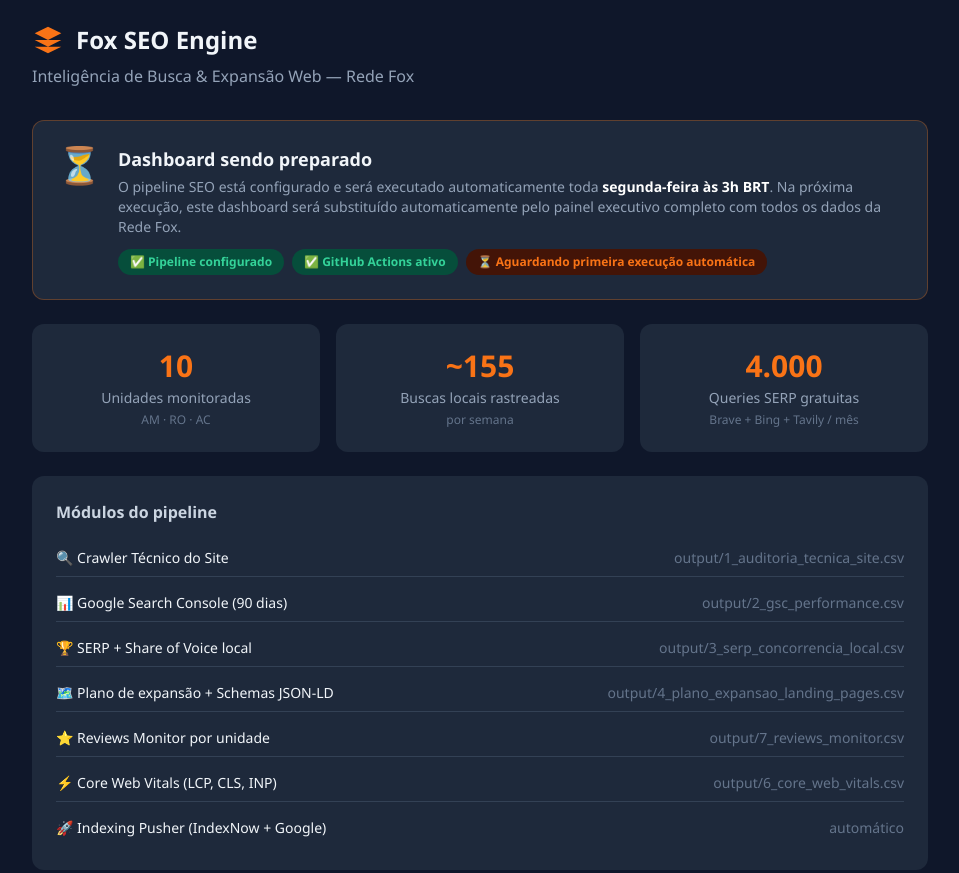
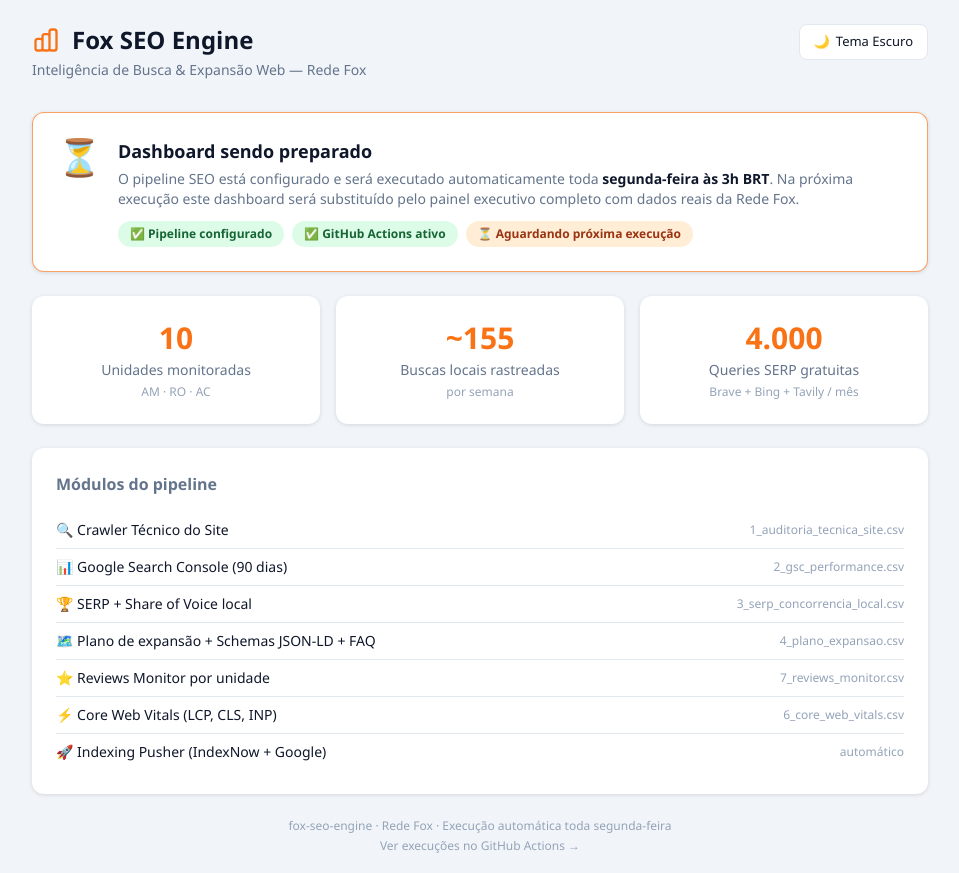
Before and after one commit to pgup-sistemas/fox-seo-engine, a plain HTML site: page docs/index.html in a window 1280 px wide. Shown: the top 873 px of the page, without its empty margins (160-1119 px from the left). Drawn offline with nearby package versions, Linux system fonts and the light colour scheme.

Commit message:
feat: toggle de tema claro/escuro no dashboard
- docs/index.html: botão ☀️/🌙 no header, variáveis CSS para ambos os
  temas, persiste preferência no localStorage, respeita prefers-color-scheme
- dashboard_builder.py: mesmo toggle integrado ao template Jinja2 gerado
  pelo pipeline semanal, re-renderiza gráficos Plotly ao trocar tema

Co-Authored-By: Claude Sonnet 4.6 <noreply@anthropic.com>

```diff
--- a/docs/index.html
+++ b/docs/index.html
@@ -6,114 +6,162 @@
 <title>Fox SEO Engine — Dashboard</title>
 <script src="https://cdn.tailwindcss.com"></script>
 <style>
-  body { background: #0f172a; color: #f1f5f9; font-family: 'Segoe UI', sans-serif; }
-  .card { background: #1e293b; border-radius: 12px; padding: 24px; }
+  :root {
+    --bg: #0f172a; --card: #1e293b; --text: #f1f5f9; --muted: #94a3b8;
+    --border: #334155; --hover: #334155; --sub: #64748b;
+    --badge-g-bg: #064e3b; --badge-g-c: #34d399;
+    --badge-o-bg: #431407; --badge-o-c: #f97316;
+    --row-border: #334155; --link: #60a5fa;
+  }
+  :root[data-theme="light"] {
+    --bg: #f1f5f9; --card: #ffffff; --text: #0f172a; --muted: #64748b;
+    --border: #e2e8f0; --hover: #f8fafc; --sub: #94a3b8;
+    --badge-g-bg: #dcfce7; --badge-g-c: #166534;
+    --badge-o-bg: #ffedd5; --badge-o-c: #9a3412;
+    --row-border: #e2e8f0; --link: #2563eb;
+  }
+  *, *::before, *::after { box-sizing: border-box; }
+  body { background: var(--bg); color: var(--text); font-family: 'Segoe UI', system-ui, sans-serif; transition: background .2s, color .2s; margin: 0; }
+  .card { background: var(--card); border-radius: 12px; padding: 24px; box-shadow: 0 1px 4px rgba(0,0,0,.12); }
   .accent { color: #f97316; }
+  .muted { color: var(--muted); }
+  .sub { color: var(--sub); }
   .badge { display: inline-block; padding: 4px 12px; border-radius: 999px; font-size: 12px; font-weight: 600; }
-  .badge-green { background: #064e3b; color: #34d399; }
-  .badge-orange { background: #431407; color: #f97316; }
-  .spinner { animation: spin 1s linear infinite; }
-  @keyframes spin { from { transform: rotate(0deg); } to { transform: rotate(360deg); } }
+  .badge-green { background: var(--badge-g-bg); color: var(--badge-g-c); }
+  .badge-orange { background: var(--badge-o-bg); color: var(--badge-o-c); }
+  .row-border { border-bottom: 1px solid var(--row-border); }
+  a { color: var(--link); }
+  #theme-btn {
+    cursor: pointer; border: 1px solid var(--border); border-radius: 8px;
+    padding: 7px 14px; background: var(--card); color: var(--text);
+    font-size: 13px; display: flex; align-items: center; gap: 6px;
+    transition: background .15s; white-space: nowrap;
+  }
+  #theme-btn:hover { background: var(--hover); }
 </style>
 </head>
 <body class="min-h-screen p-6">
 
 <div class="max-w-4xl mx-auto">
+
   <!-- Header -->
-  <div class="mb-8">
-    <div class="flex items-center gap-3 mb-2">
-      <svg class="w-8 h-8 accent" fill="currentColor" viewBox="0 0 24 24">
-        <path d="M12 2L2 7l10 5 10-5-10-5zM2 17l10 5 10-5M2 12l10 5 10-5"/>
-      </svg>
-      <h1 class="text-2xl font-bold">Fox SEO Engine</h1>
+  <div class="mb-8 flex items-start justify-between flex-wrap gap-3">
+    <div>
+      <div class="flex items-center gap-3 mb-1">
+        <svg class="w-7 h-7 accent" fill="none" stroke="currentColor" stroke-width="2" viewBox="0 0 24 24">
+          <path stroke-linecap="round" stroke-linejoin="round" d="M9 19v-6a2 2 0 00-2-2H5a2 2 0 00-2 2v6a2 2 0 002 2h2a2 2 0 002-2zm0 0V9a2 2 0 012-2h2a2 2 0 012 2v10m-6 0a2 2 0 002 2h2a2 2 0 002-2m0 0V5a2 2 0 012-2h2a2 2 0 012 2v14a2 2 0 01-2 2h-2a2 2 0 01-2-2z"/>
+        </svg>
+        <h1 class="text-2xl font-bold">Fox SEO Engine</h1>
+      </div>
+      <p class="muted text-sm">Inteligência de Busca &amp; Expansão Web — Rede Fox</p>
     </div>
-    <p class="text-slate-400">Inteligência de Busca &amp; Expansão Web — Rede Fox</p>
+    <button id="theme-btn" onclick="toggleTheme()">
+      <span id="t-icon">☀️</span>
+      <span id="t-label">Tema Claro</span>
+    </button>
   </div>
 
-  <!-- Status card -->
-  <div class="card mb-6 border border-orange-500/30">
+  <!-- Status -->
+  <div class="card mb-6" style="border: 1px solid #f97316aa;">
     <div class="flex items-start gap-4">
       <div class="text-4xl">⏳</div>
       <div>
         <h2 class="text-lg font-semibold mb-1">Dashboard sendo preparado</h2>
-        <p class="text-slate-400 text-sm mb-3">
-          O pipeline SEO está configurado e será executado automaticamente toda <strong class="text-white">segunda-feira às 3h BRT</strong>.
-          Na próxima execução, este dashboard será substituído automaticamente pelo painel executivo completo com todos os dados da Rede Fox.
+        <p class="muted text-sm mb-3">
+          O pipeline SEO está configurado e será executado automaticamente toda
+          <strong style="color:var(--text)">segunda-feira às 3h BRT</strong>.
+          Na próxima execução este dashboard será substituído pelo painel executivo
+          completo com dados reais da Rede Fox.
         </p>
         <div class="flex flex-wrap gap-2">
           <span class="badge badge-green">✅ Pipeline configurado</span>
           <span class="badge badge-green">✅ GitHub Actions ativo</span>
-          <span class="badge badge-orange">⏳ Aguardando primeira execução automática</span>
+          <span class="badge badge-orange">⏳ Aguardando próxima execução</span>
         </div>
       </div>
     </div>
   </div>
 
-  <!-- Info grid -->
+  <!-- KPIs -->
   <div class="grid grid-cols-1 md:grid-cols-3 gap-4 mb-6">
     <div class="card text-center">
       <div class="text-3xl font-bold accent mb-1">10</div>
-      <div class="text-slate-400 text-sm">Unidades monitoradas</div>
-      <div class="text-xs text-slate-500 mt-1">AM · RO · AC</div>
+      <div class="muted text-sm">Unidades monitoradas</div>
+      <div class="sub text-xs mt-1">AM · RO · AC</div>
     </div>
     <div class="card text-center">
       <div class="text-3xl font-bold accent mb-1">~155</div>
-      <div class="text-slate-400 text-sm">Buscas locais rastreadas</div>
-      <div class="text-xs text-slate-500 mt-1">por semana</div>
+      <div class="muted text-sm">Buscas locais rastreadas</div>
+      <div class="sub text-xs mt-1">por semana</div>
     </div>
     <div class="card text-center">
       <div class="text-3xl font-bold accent mb-1">4.000</div>
-      <div class="text-slate-400 text-sm">Queries SERP gratuitas</div>
-      <div class="text-xs text-slate-500 mt-1">Brave + Bing + Tavily / mês</div>
+      <div class="muted text-sm">Queries SERP gratuitas</div>
+      <div class="sub text-xs mt-1">Brave + Bing + Tavily / mês</div>
     </div>
   </div>
 
   <!-- Modules -->
   <div class="card mb-6">
-    <h3 class="font-semibold mb-4 text-slate-300">Módulos do pipeline</h3>
-    <div class="space-y-2 text-sm">
-      <div class="flex justify-between items-center py-2 border-b border-slate-700">
+    <h3 class="font-semibold mb-4 muted">Módulos do pipeline</h3>
+    <div class="text-sm">
+      <div class="flex justify-between items-center py-2 row-border">
         <span>🔍 Crawler Técnico do Site</span>
-        <span class="text-slate-500">output/1_auditoria_tecnica_site.csv</span>
+        <span class="sub text-xs">1_auditoria_tecnica_site.csv</span>
       </div>
-      <div class="flex justify-between items-center py-2 border-b border-slate-700">
+      <div class="flex justify-between items-center py-2 row-border">
         <span>📊 Google Search Console (90 dias)</span>
-        <span class="text-slate-500">output/2_gsc_performance.csv</span>
+        <span class="sub text-xs">2_gsc_performance.csv</span>
       </div>
-      <div class="flex justify-between items-center py-2 border-b border-slate-700">
+      <div class="flex justify-between items-center py-2 row-border">
         <span>🏆 SERP + Share of Voice local</span>
-        <span class="text-slate-500">output/3_serp_concorrencia_local.csv</span>
+        <span class="sub text-xs">3_serp_concorrencia_local.csv</span>
       </div>
-      <div class="flex justify-between items-center py-2 border-b border-slate-700">
-        <span>🗺️ Plano de expansão + Schemas JSON-LD</span>
-        <span class="text-slate-500">output/4_plano_expansao_landing_pages.csv</span>
+      <div class="flex justify-between items-center py-2 row-border">
+        <span>🗺️ Plano de expansão + Schemas JSON-LD + FAQ</span>
+        <span class="sub text-xs">4_plano_expansao.csv</span>
       </div>
-      <div class="flex justify-between items-center py-2 border-b border-slate-700">
+      <div class="flex justify-between items-center py-2 row-border">
         <span>⭐ Reviews Monitor por unidade</span>
-        <span class="text-slate-500">output/7_reviews_monitor.csv</span>
+        <span class="sub text-xs">7_reviews_monitor.csv</span>
       </div>
-      <div class="flex justify-between items-center py-2 border-b border-slate-700">
+      <div class="flex justify-between items-center py-2 row-border">
         <span>⚡ Core Web Vitals (LCP, CLS, INP)</span>
-        <span class="text-slate-500">output/6_core_web_vitals.csv</span>
+        <span class="sub text-xs">6_core_web_vitals.csv</span>
       </div>
       <div class="flex justify-between items-center py-2">
         <span>🚀 Indexing Pusher (IndexNow + Google)</span>
-        <span class="text-slate-500">automático</span>
+        <span class="sub text-xs">automático</span>
       </div>
     </div>
   </div>
 
   <!-- Footer -->
-  <div class="text-center text-slate-600 text-xs">
+  <div class="text-center text-xs sub">
     <p>fox-seo-engine · Rede Fox · Execução automática toda segunda-feira</p>
     <p class="mt-1">
-      <a href="https://github.com/pgup-sistemas/fox-seo-engine/actions"
-         class="text-slate-500 hover:text-orange-400 transition-colors" target="_blank">
+      <a href="https://github.com/pgup-sistemas/fox-seo-engine/actions" target="_blank">
         Ver execuções no GitHub Actions →
       </a>
     </p>
   </div>
 </div>
 
+<script>
+function applyTheme(t) {
+  document.documentElement.setAttribute('data-theme', t);
+  document.getElementById('t-icon').textContent  = t === 'light' ? '🌙' : '☀️';
+  document.getElementById('t-label').textContent = t === 'light' ? 'Tema Escuro' : 'Tema Claro';
+}
+function toggleTheme() {
+  const next = (document.documentElement.getAttribute('data-theme') || 'dark') === 'dark' ? 'light' : 'dark';
+  applyTheme(next);
+  try { localStorage.setItem('fox-seo-theme', next); } catch(e) {}
+}
+(function(){
+  let s; try { s = localStorage.getItem('fox-seo-theme'); } catch(e) {}
+  applyTheme(s || (window.matchMedia('(prefers-color-scheme: light)').matches ? 'light' : 'dark'));
+})();
+</script>
 </body>
 </html>
```
Also changed, not shown: 1 other file.
